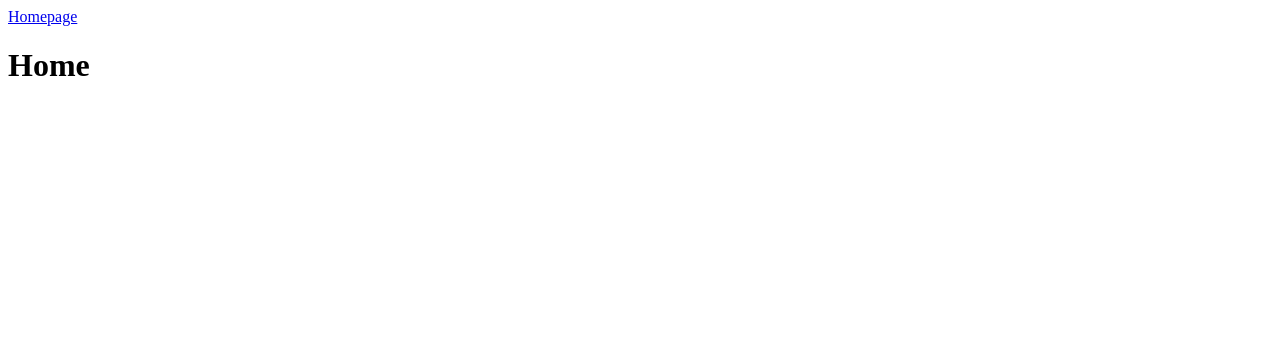
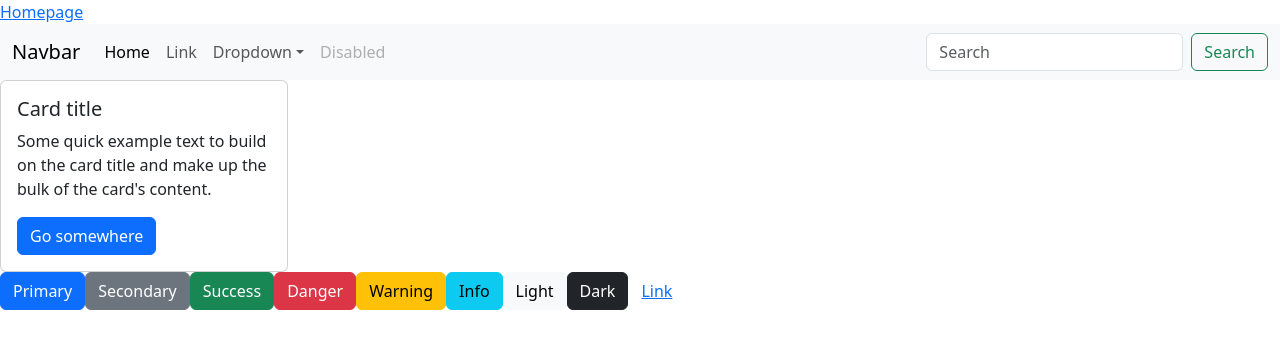
Before and after one commit to Mezea11/X-auction, a React (Vite) app: page / in a window 1280 px wide. Shown: the top 348 px of the page. Built offline with nearby package versions, Linux system fonts and the light colour scheme.

Commit message:
Added bootstrap dependency, fixed import to Home.jsx. Tested jsx html in home.jsx

```diff
--- a/src/pages/Home.jsx
+++ b/src/pages/Home.jsx
@@ -1,5 +1,137 @@
 function Home() {
-  return <h1>Home</h1>
+  return (
+    <>
+      <div>
+        <nav className="navbar navbar-expand-lg bg-body-tertiary">
+          <div className="container-fluid">
+            <a className="navbar-brand" href="#">
+              Navbar
+            </a>
+            <button
+              className="navbar-toggler"
+              type="button"
+              data-bs-toggle="collapse"
+              data-bs-target="#navbarSupportedContent"
+              aria-controls="navbarSupportedContent"
+              aria-expanded="false"
+              aria-label="Toggle navigation"
+            >
+              <span className="navbar-toggler-icon"></span>
+            </button>
+            <div
+              className="collapse navbar-collapse"
+              id="navbarSupportedContent"
+            >
+              <ul className="navbar-nav me-auto mb-2 mb-lg-0">
+                <li className="nav-item">
+                  <a className="nav-link active" aria-current="page" href="#">
+                    Home
+                  </a>
+                </li>
+                <li className="nav-item">
+                  <a className="nav-link" href="#">
+                    Link
+                  </a>
+                </li>
+                <li className="nav-item dropdown">
+                  <a
+                    className="nav-link dropdown-toggle"
+                    href="#"
+                    role="button"
+                    data-bs-toggle="dropdown"
+                    aria-expanded="false"
+                  >
+                    Dropdown
+                  </a>
+                  <ul className="dropdown-menu">
+                    <li>
+                      <a className="dropdown-item" href="#">
+                        Action
+                      </a>
+                    </li>
+                    <li>
+                      <a className="dropdown-item" href="#">
+                        Another action
+                      </a>
+                    </li>
+                    <li>
+                      <hr className="dropdown-divider" />
+                    </li>
+                    <li>
+                      <a className="dropdown-item" href="#">
+                        Something else here
+                      </a>
+                    </li>
+                  </ul>
+                </li>
+                <li className="nav-item">
+                  <a className="nav-link disabled" aria-disabled="true">
+                    Disabled
+                  </a>
+                </li>
+              </ul>
+              <form className="d-flex" role="search">
+                <input
+                  className="form-control me-2"
+                  type="search"
+                  placeholder="Search"
+                  aria-label="Search"
+                />
+                <button className="btn btn-outline-success" type="submit">
+                  Search
+                </button>
+              </form>
+            </div>
+          </div>
+        </nav>
+
+        <div className="classContainer">
+          <div className="card" style={{ width: "18rem" }}>
+            <div className="card-body">
+              <h5 className="card-title">Card title</h5>
+              <p className="card-text">
+                Some quick example text to build on the card title and make up
+                the bulk of the card's content.
+              </p>
+              <a href="#" className="btn btn-primary">
+                Go somewhere
+              </a>
+            </div>
+          </div>
+        </div>
+
+        <>
+          <button type="button" className="btn btn-primary">
+            Primary
+          </button>
+          <button type="button" className="btn btn-secondary">
+            Secondary
+          </button>
+          <button type="button" className="btn btn-success">
+            Success
+          </button>
+          <button type="button" className="btn btn-danger">
+            Danger
+          </button>
+          <button type="button" className="btn btn-warning">
+            Warning
+          </button>
+          <button type="button" className="btn btn-info">
+            Info
+          </button>
+          <button type="button" className="btn btn-light">
+            Light
+          </button>
+          <button type="button" className="btn btn-dark">
+            Dark
+          </button>
+          <button type="button" className="btn btn-link">
+            Link
+          </button>
+        </>
+      </div>
+    </>
+  );
 }
 
-export default Home
+export default Home;
```
Also changed, not shown: src/main.jsx (+5 -4 lines).
